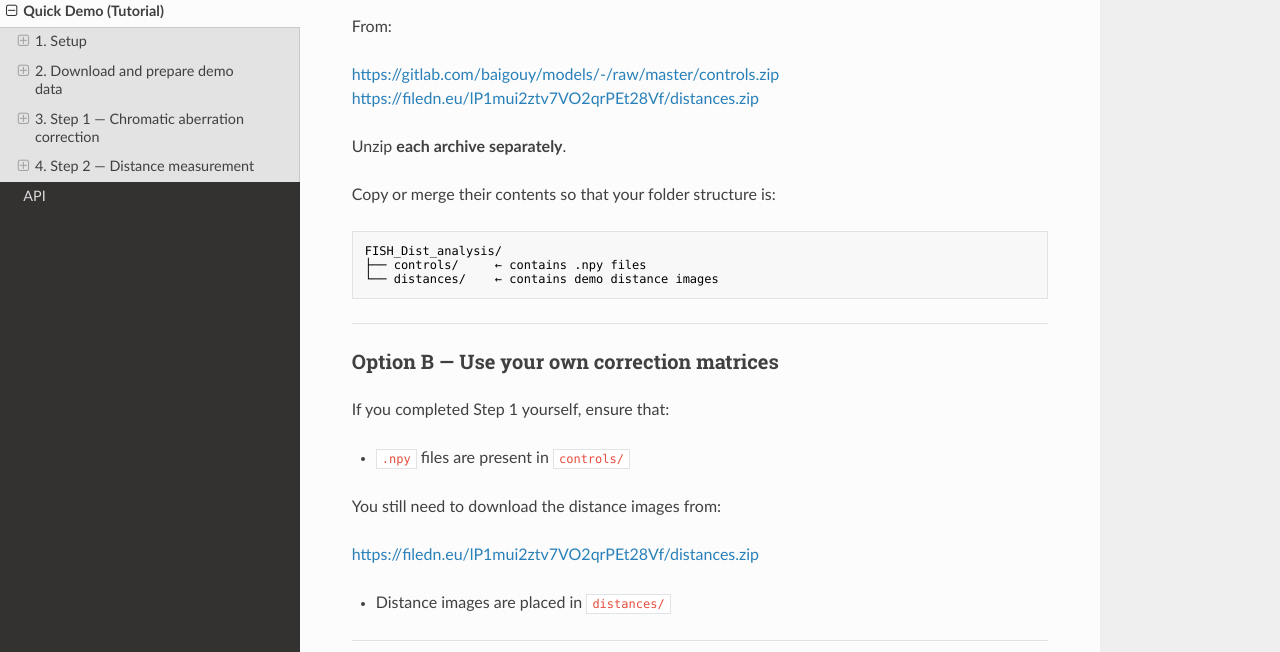
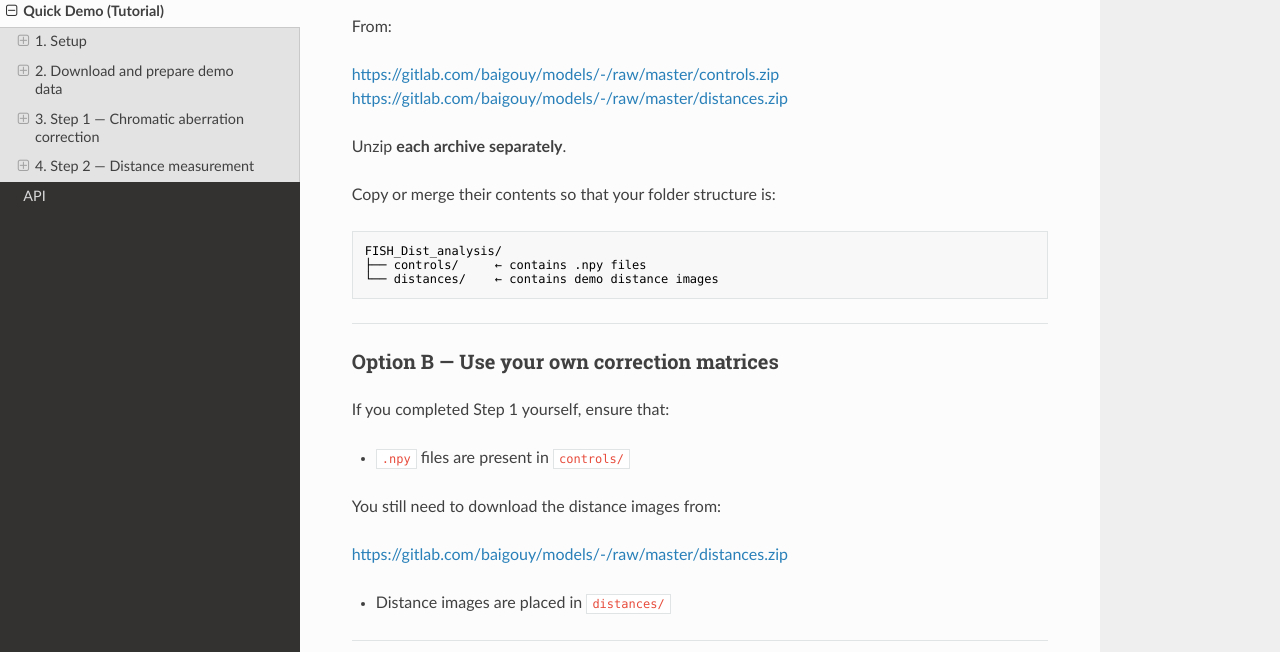
Before and after one commit to baigouy/FISH-Dist, an MkDocs documentation site: the page built from docs/demo.md, in a window 1280 px wide and 900 px high, scrolled down 2935 px. Shown: the part 169-821 px from the top of the window. Built offline with MkDocs 1.6.1, drawn with Linux system fonts in a browser that asks for light colours; nearby versions of some CDN libraries; some of the changed text lies outside the part shown.

Commit message:
first version

```diff
--- a/docs/demo.md
+++ b/docs/demo.md
@@ -69,8 +69,9 @@ colocs.zip
 
 From:
 
-[//]: # ([https://gitlab.com/baigouy/models/-/raw/master/coloc.zip]&#40;https://gitlab.com/baigouy/models/-/raw/master/coloc.zip&#41;)
-[https://filedn.eu/lP1mui2ztv7VO2qrPEt28Vf/colocs.zip](https://filedn.eu/lP1mui2ztv7VO2qrPEt28Vf/colocs.zip)
+[https://gitlab.com/baigouy/models/-/raw/master/coloc.zip](https://gitlab.com/baigouy/models/-/raw/master/coloc.zip)
+
+[//]: # ([https://filedn.eu/lP1mui2ztv7VO2qrPEt28Vf/colocs.zip]&#40;https://filedn.eu/lP1mui2ztv7VO2qrPEt28Vf/colocs.zip&#41;)
 
 Unzip the archive.
 
@@ -150,9 +151,10 @@ distances.zip
 From:
 
 [https://gitlab.com/baigouy/models/-/raw/master/controls.zip](https://gitlab.com/baigouy/models/-/raw/master/controls.zip)
-[https://filedn.eu/lP1mui2ztv7VO2qrPEt28Vf/distances.zip](https://filedn.eu/lP1mui2ztv7VO2qrPEt28Vf/distances.zip)
+[https://gitlab.com/baigouy/models/-/raw/master/distances.zip](https://gitlab.com/baigouy/models/-/raw/master/distances.zip)
 
-[//]: # ([https://gitlab.com/baigouy/models/-/raw/master/distances.zip]&#40;https://gitlab.com/baigouy/models/-/raw/master/distances.zip&#41;)
+[//]: # ([https://filedn.eu/lP1mui2ztv7VO2qrPEt28Vf/distances.zip]&#40;https://filedn.eu/lP1mui2ztv7VO2qrPEt28Vf/distances.zip&#41;)
+
 
 
 Unzip **each archive separately**.
@@ -175,8 +177,9 @@ If you completed Step 1 yourself, ensure that:
 
 You still need to download the distance images from:
 
-[//]: # ([https://gitlab.com/baigouy/models/-/raw/master/distances.zip]&#40;https://gitlab.com/baigouy/models/-/raw/master/distances.zip&#41;)
-[https://filedn.eu/lP1mui2ztv7VO2qrPEt28Vf/distances.zip](https://filedn.eu/lP1mui2ztv7VO2qrPEt28Vf/distances.zip)
+[https://gitlab.com/baigouy/models/-/raw/master/distances.zip](https://gitlab.com/baigouy/models/-/raw/master/distances.zip)
+
+[//]: # ([https://filedn.eu/lP1mui2ztv7VO2qrPEt28Vf/distances.zip]&#40;https://filedn.eu/lP1mui2ztv7VO2qrPEt28Vf/distances.zip&#41;)
 
 * Distance images are placed in `distances/`
 
```
Also changed, not shown: CONFIGURATION.md (+15 -15 lines), demo.md (+9 -6 lines), docs/CONFIGURATION.md (+15 -15 lines), 4 other files.
